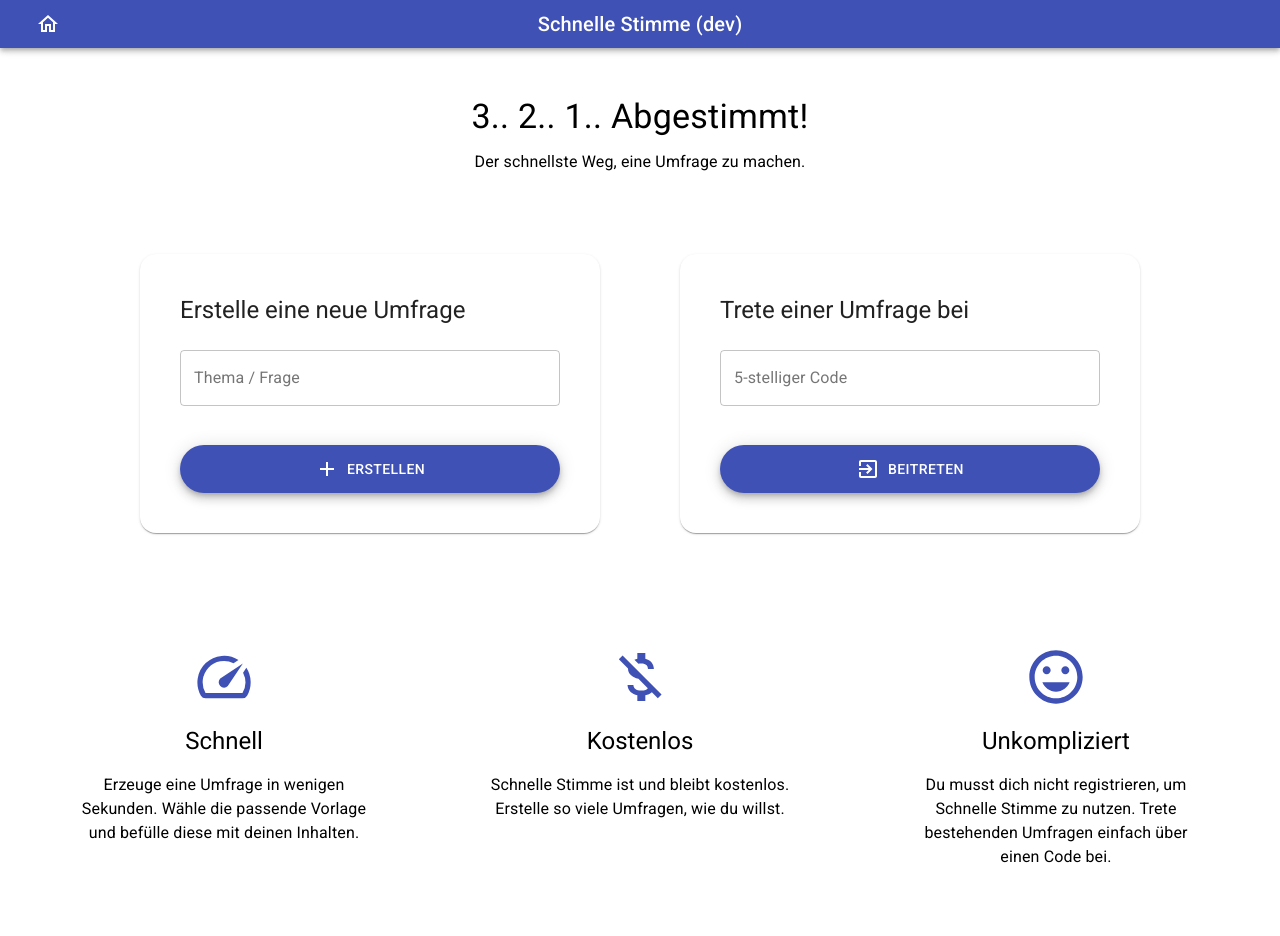
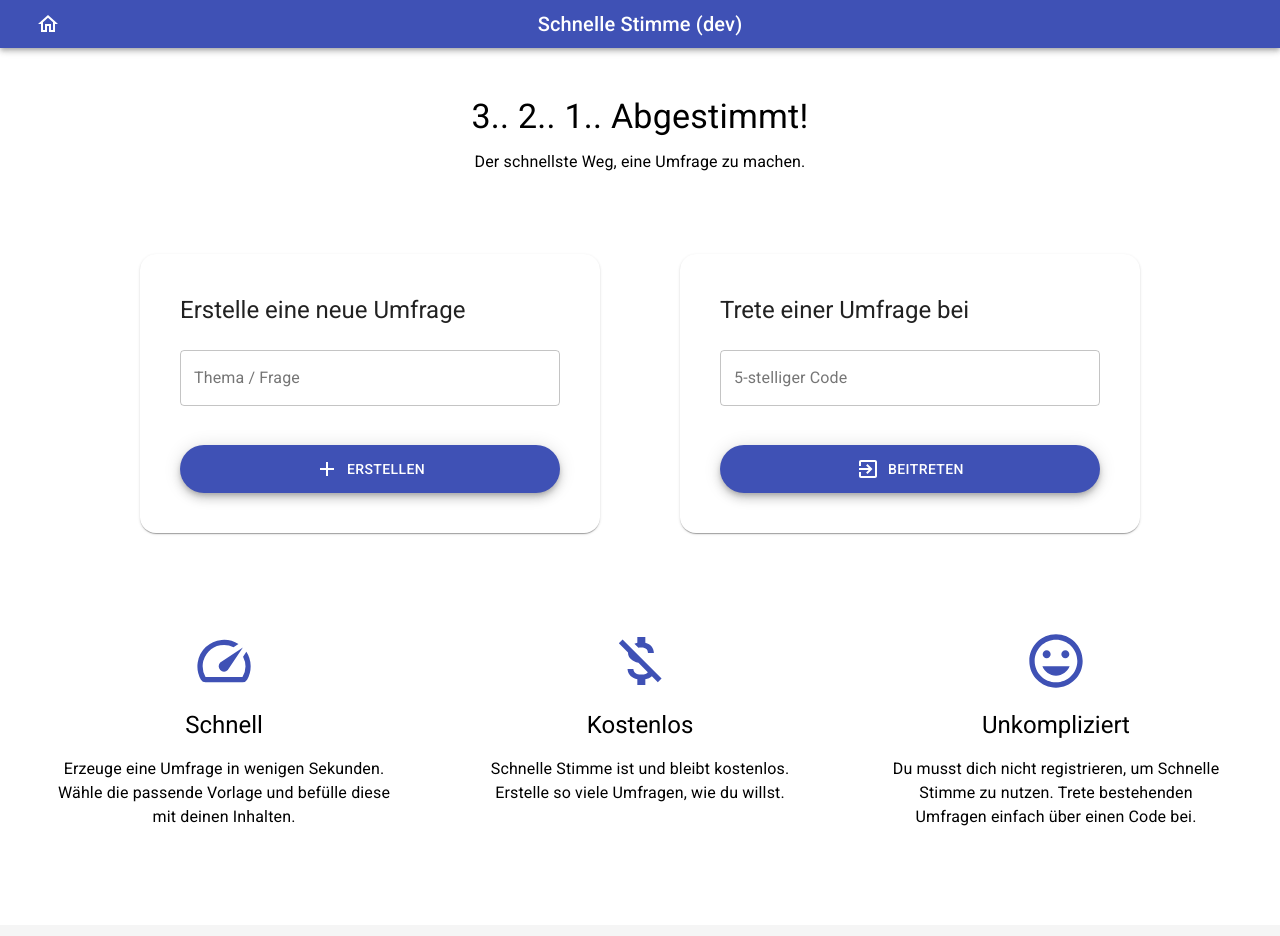
Before and after one commit to DanielMerkl/schnelle-stimme, a React (Create React App) app: page / in a window 1280 px wide. Shown: the top 936 px of the page. Built offline with nearby package versions, Linux system fonts and the light colour scheme.

Commit message:
optimized layout for smaller screen sizes

```diff
--- a/src/page/home/CallToActionWrapper.tsx
+++ b/src/page/home/CallToActionWrapper.tsx
@@ -8,4 +8,7 @@ export const CallToActionWrapper = styled(Paper)`
   gap: 1rem;
   grid-template-columns: minmax(min-content, 400px);
   grid-template-rows: 1fr auto auto;
+  @media (max-width: 400px) {
+    padding: 2rem;
+  }
 `;
--- a/src/page/home/HomePage.tsx
+++ b/src/page/home/HomePage.tsx
@@ -23,7 +23,7 @@ export const HomePage: FC = () => (
 const Wrapper = styled.main`
   max-width: var(--max-app-width);
   margin: 0 auto;
-  padding: 3rem 2rem 5rem 2rem;
+  padding: 3rem 1rem 5rem 1rem;
   display: grid;
   gap: 5rem;
 `;
--- a/src/page/home/UniqueSellingPoint.tsx
+++ b/src/page/home/UniqueSellingPoint.tsx
@@ -31,7 +31,7 @@ interface WrapperProps {
 }
 
 const Wrapper = styled.section<WrapperProps>`
-  padding: 2rem;
+  padding: 1rem;
   max-width: 400px;
   grid-area: ${(props) => props.gridarea};
   display: grid;
```
